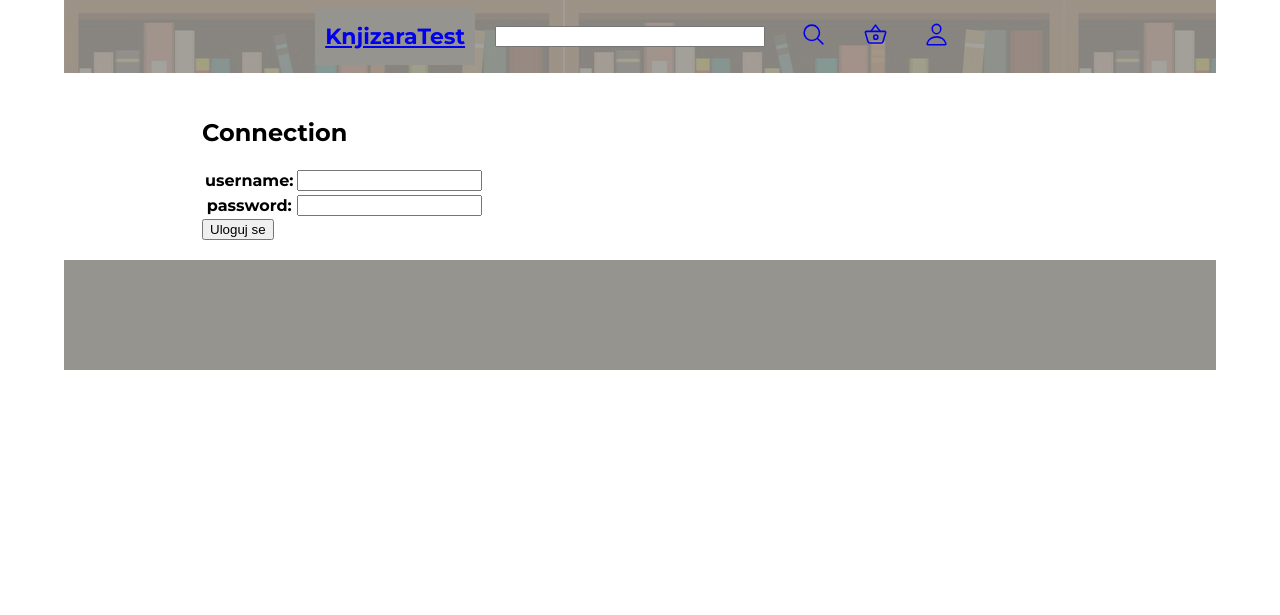
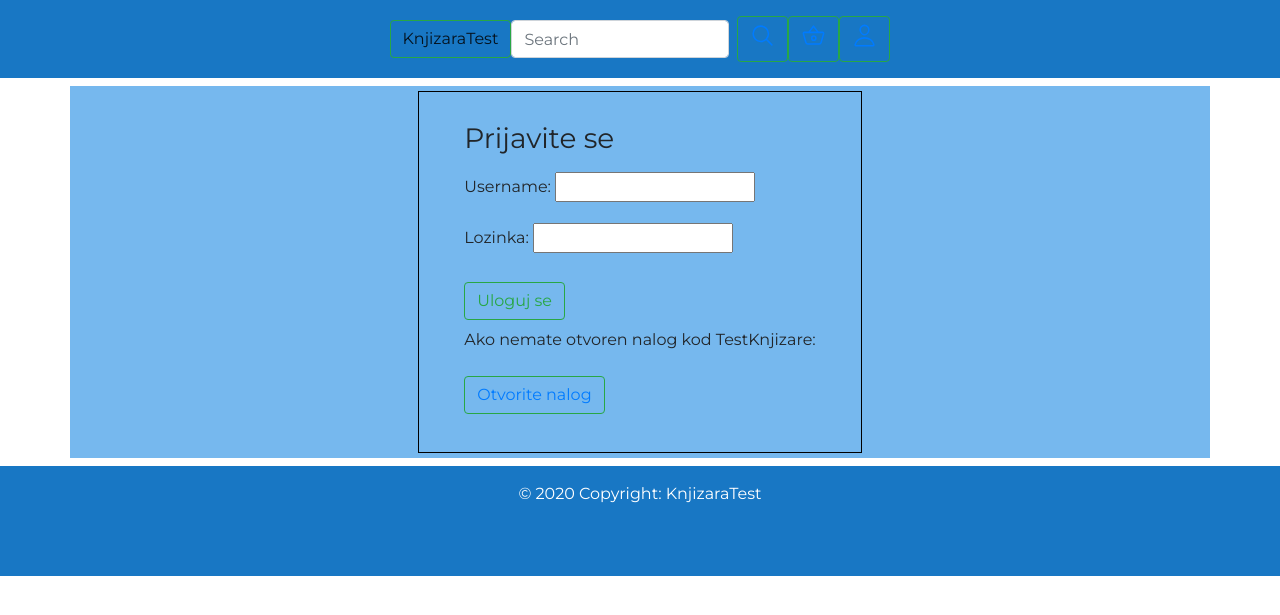
Before and after one commit to uros-5/bookstore, a Django app: page /login?next=/dodavanje_stavke_narudzbine in a window 1280 px wide. Shown: the top 615 px of the page. Run offline with Django 3.2, Linux system fonts and the light colour scheme; some libraries are stand-ins or nearby versions.

Commit message:
promenjen template za podatke korisnika, novi listview za narudzbine korisnika, popunjena baza sa korisnicima za testiranje.

```diff
--- a/Server/settings.py
+++ b/Server/settings.py
@@ -129,6 +129,7 @@ DEFAULT_CHARSET = 'utf-8'
 
 LANGUAGE_CODE = 'en'
 
+AUTH_USER_EMAIL_UNIQUE = True
 
 
 
--- a/TaskRestAPI/models.py
+++ b/TaskRestAPI/models.py
@@ -1,10 +1,13 @@
 from django.db import models
 from django.contrib.auth.models import AbstractUser,User
 from django.utils import timezone
+
+User._meta.get_field('email')._unique = True
 # Create your models here.
 
 class Korisnici(models.Model):
     korisnik = models.OneToOneField(User,on_delete=models.CASCADE)
+    # email = models.EmailField(verbose_name='email address',max_length=255,unique=True)
     ulicaIBroj = models.CharField(max_length=45, verbose_name="ulicaIBroj",null=True,default=None,blank=True)
     brojPoste = models.IntegerField(verbose_name="brojPoste",null=True,blank=True)
     grad = models.CharField(max_length=20, verbose_name="grad",null=True,default=None,blank=True)
@@ -14,7 +17,7 @@ class Korisnici(models.Model):
 
     def __str__(self):
         if(self.is_autor):
-            return str(self.korisnikfirst_name + " " + self.korisnik.last_name)
+            return str(self.korisnik.first_name + " " + self.korisnik.last_name)
         else:
             return self.korisnik.username
 
--- a/TaskRestAPI/urls.py
+++ b/TaskRestAPI/urls.py
@@ -20,6 +20,8 @@ urlpatterns = [
     path(r'login',views.login_korisnika,name="login"),
     path(r'logout',views.logout_korisnika,name="logout"),
 
-    #
-    path(r'lista_korisnika',Korisnici_lista.as_view(),name="lista_korisnika")
+    # informacije korisnika
+    path(r'korisnik_podaci_(?P<pk>\d+)$',Korisnici_podaci.as_view(),name="korisnik_podaci"),
+    path(r'lista_korisnika',Korisnici_lista.as_view(),name="lista_korisnika"),
+    path(r'narudzbine',Korisnici_narudzbine.as_view(),name="narudzbine")
 ]
--- a/TaskRestAPI/views.py
+++ b/TaskRestAPI/views.py
@@ -8,6 +8,7 @@ from django.views.generic import CreateView,ListView,DetailView,UpdateView,Delet
 from TaskRestAPI.models import *
 from django.contrib.auth import authenticate,login,logout
 from django.contrib.auth.mixins import LoginRequiredMixin
+from django.utils.safestring import mark_safe
 # Create your views here.
 
 def index(request):
@@ -26,6 +27,8 @@ def regpage(request):
             username = form.cleaned_data["username"]
             email = form.cleaned_data["email"]
             password = form.cleaned_data["password"]
+            userType = form.cleaned_data["userType"]
+
             novi_korisnik = User.objects.create_user(username=username,
                                                      email=email,
                                                      password=password
@@ -37,12 +40,18 @@ def regpage(request):
 
             korisnik = Korisnici()
             korisnik.korisnik = novi_korisnik
-            korisnik.is_korisnik = True
+
+            if (str(userType) == "korisnik"):
+                korisnik.is_korisnik = True
+            elif (str(userType) == "autor"):
+                korisnik.is_autor = True
             korisnik.save()
             return HttpResponseRedirect(reverse('index'))
         else:
+            print("okkk")
             return render(request,'public/registracija.html',{'form':form})
     else:
+
         form = Registraciona_forma()
         return render(request,'public/registracija.html',{'form':form})
 class Registraciona_forma(forms.Form):
@@ -52,7 +61,10 @@ class Registraciona_forma(forms.Form):
     email = forms.EmailField(label="email")
     password = forms.CharField(label="password",widget=forms.PasswordInput)
     password_bis = forms.CharField(label="password",widget=forms.PasswordInput)
+    CHOICES = (('korisnik', 'korisnik'),
+               ('autor', 'autor'))
 
+    userType = forms.ChoiceField(widget=forms.Select, choices=CHOICES)
     def clean(self):
         cleaned_data = super(Registraciona_forma,self).clean()
         password = self.cleaned_data.get("password")
@@ -78,9 +90,10 @@ class Unos_knjiga_forma(CreateView):
 
     def get_context_data(self, **kwargs):
         context = super(Unos_knjiga_forma, self).get_context_data(**kwargs)
+        korisnici = Korisnici.objects.filter(is_autor=True)
         lista = []
-        for i in range(102,138):
-            lista.append(i)
+        for i in range(len(korisnici)):
+            lista.append(korisnici[i].korisnik_id)
         context['ids'] = lista
         return context
 class Dodavanje_stavki_narudzbine_forma(CreateView):
@@ -101,7 +114,11 @@ class Komentarisanje_knjiga_forma(CreateView):
 
 # login korisnika
 def login_korisnika(request):
-
+    if ("korisnikInfoId" not in request.session.keys()):
+        if ("_auth_user_id" in request.session.keys()):
+            korisnik1 = Korisnici.objects.filter(korisnik_id=request.session["_auth_user_id"])
+            if(len(korisnik1)>0):
+                request.session["korisnikInfoId"] = korisnik1[0].id
     if request.POST:
         print("jeste")
         form = Form_login(request.POST)
@@ -118,13 +135,13 @@ def login_korisnika(request):
                 return HttpResponseRedirect(reverse('index'))
         else:
             print("pogresno")
-            return render(request,'public/login.html',{'form':form})
+            return render(request, 'public/korisnik/login.html', {'form':form})
     else:
         form = Form_login()
-        return render(request,'public/login.html',{'form':form})
+        return render(request, 'public/korisnik/login.html', {'form':form})
 class Form_login(forms.Form):
-    username = forms.CharField(label="username")
-    password = forms.CharField(label="password",widget=forms.PasswordInput)
+    username = forms.CharField(label="Username")
+    password = forms.CharField(label="Lozinka",widget=forms.PasswordInput)
     def clean(self):
         cleaned_data = super(Form_login,self).clean()
         username = self.cleaned_data.get("username")
@@ -136,7 +153,7 @@ class Form_login(forms.Form):
 #logout korisnika
 def logout_korisnika(request):
     logout(request)
-    return render(request,'public/logout.html')
+    return render(request, 'public/korisnik/logout.html')
 
 # za prikaz liste
 class Korisnici_lista(ListView):
@@ -156,4 +173,21 @@ class Korisnici_lista(ListView):
     def get_queryset(self):
         queryset = Korisnici.objects.filter(is_korisnik=True)
         print(queryset.count())
+        print(queryset)
         return queryset
+class Korisnici_podaci(DetailView):
+    model = Korisnici
+    template_name = 'public/korisnik/korisnik_podaci.html'
+
+    def get_context_data(self, **kwargs):
+        context = super(Korisnici_podaci, self).get_context_data(**kwargs)
+        korisnik = Korisnici.objects.get(korisnik_id=self.object.id)
+        context["korisnik"] = korisnik
+        return context
+class Korisnici_narudzbine(ListView):
+    model = Korisnici
+    template_name = 'public/korisnik/narudzbine.html'
+    paginate_by = 5
+    def get_queryset(self):
+        queryset = Korisnici.objects.filter(is_korisnik=True)
+        return queryset
--- a/punibazu.py
+++ b/punibazu.py
@@ -189,7 +189,7 @@ def kreirajNarudzbine():
 def kreirajStavkeNarudzbine():
     for i in range(75):
         knjiga = random.randint(1,140)
-        narudzbina = random.randint(1,36)
+        narudzbina = random.randint(1,34)
         querry = StavkeNarudzbine.objects.filter(knjiga=knjiga, narudzbina=narudzbina)
         if(querry.count()==0):
             stavkeNarudzbine= StavkeNarudzbine()
--- a/templates/public/base.html
+++ b/templates/public/base.html
@@ -1,65 +1,51 @@
 <!DOCTYPE html>
 <html lang="en">
-
 	<head>
 		{% load static %}
 		<title>
 			{% block title_html %}Knjizara test - {% endblock  %}
 		</title>
 		{% block headcss %}
-        <link rel="stylesheet" href='{% static "css/style.css" %}' type="text/css">
+			<meta charset="utf-8">
+			<meta http-equiv="X-UA-Compatible" content="IE=edge">
+			<meta name="viewport" content="width=device-width, initial-scale=1">
+			<!-- The above 3 meta tags *must* come first in the head; any other head content must come *after* these tags -->
+
+			<link rel="stylesheet" href="https://stackpath.bootstrapcdn.com/bootstrap/4.4.1/css/bootstrap.min.css" integrity="sha384-Vkoo8x4CGsO3+Hhxv8T/Q5PaXtkKtu6ug5TOeNV6gBiFeWPGFN9MuhOf23Q9Ifjh" crossorigin="anonymous">
+            <script src="https://code.jquery.com/jquery-3.4.1.slim.min.js" integrity="sha384-J6qa4849blE2+poT4WnyKhv5vZF5SrPo0iEjwBvKU7imGFAV0wwj1yYfoRSJoZ+n" crossorigin="anonymous"></script>
+            <script src="https://stackpath.bootstrapcdn.com/bootstrap/4.4.1/js/bootstrap.min.js" integrity="sha384-wfSDF2E50Y2D1uUdj0O3uMBJnjuUD4Ih7YwaYd1iqfktj0Uod8GCExl3Og8ifwB6" crossorigin="anonymous"></script>
+			<script src="https://cdn.jsdelivr.net/npm/popper.js@1.16.0/dist/umd/popper.min.js" integrity="sha384-Q6E9RHvbIyZFJoft+2mJbHaEWldlvI9IOYy5n3zV9zzTtmI3UksdQRVvoxMfooAo" crossorigin="anonymous"></script>
+
 			<link href="https://fonts.googleapis.com/css?family=Montserrat:400,700" rel="stylesheet">
 			<script src="https://unpkg.com/ionicons@5.0.0/dist/ionicons.js"></script>
+			<link rel="stylesheet" href='{% static "css/style.css" %}' type="text/css">
 		{% endblock %}
 	</head>
 
 	<body>
 
-	<form action="" method="get" accept-charset="utf-8">
-		<header class="main-header">
-            <div><a href="{% url "index" %}">KnjizaraTest</a>
+		<nav class="navbar navbar-light bg-light justify-content-center header-footer-bg-color">
+			  <form class="form-inline">
+				<button class="btn btn-outline-success my-2 my-sm-0" type="submit"><a href="{% url 'index' %}" data-info="logo">KnjizaraTest</a></button>
+				<input class="form-control mr-sm-2" type="search" placeholder="Search" aria-label="Search">
+				<button class="btn btn-outline-success my-2 my-sm-0" type="submit"><a href="{% url 'index' %}"> <ion-icon style="font-size:25px;" name="search-outline"></ion-icon></a></button>
+				<button class="btn btn-outline-success my-2 my-sm-0" type="submit"><a href="{% url "dodavanje_stavke_narudzbine" %}"><ion-icon style="font-size:25px;" name="basket-outline"></ion-icon></a></button>
+				<button class="btn btn-outline-success my-2" type="submit"><a href="{% url "login" %}"><ion-icon style="font-size:25px;" name="person-outline"></ion-icon></a></button>
+			  </form>
+		</nav>
+
+		<div class="container justify-content-center" style="margin-bottom:8px;margin-top:8px;">
+			{% block article_content %}{% endblock %}
 		</div>
-			<div class="main-nav">
-				<ul class="main-nav__items">
-					<li class="main-nav__item">
-						<input style="width:270px;" type="text"/>
-					</li>
-					<li class="main-nav__item">
-						<a href="search.index"> <ion-icon style="font-size:25px;" name="search-outline"></ion-icon></a>
-					</li>
-					<!-- <li class="main-nav__item"> -->
-						<!-- <a href="customers/index.html" style="display:none;"></a> -->
-					<!-- </li> -->
-					<li class="main-nav__item">
-						<a href="{% url "dodavanje_stavke_narudzbine" %}"><ion-icon style="font-size:25px;" name="basket-outline"></ion-icon></a>
-					</li>
-                    {% if user.is_authenticated %}
-                        <li class="main-nav__item main-nav__item--cta">
-						    <a href="{% url "login" %}"><ion-icon style="font-size:25px;" name="person-outline"></ion-icon></a>
-					    </li>
-                        <li class="main-nav__item main-nav__item--cta" style="font-size:15px;">
-                            Ulogovan kao: </br>{{ user.username }}
-                            {% with ulogovan=True %}
-                            {% endwith %}
-                        </li>
-                    {% else %}
-                        <li class="main-nav__item main-nav__item--cta">
-						<a href="{% url "login" %}"><ion-icon style="font-size:25px;" name="person-outline"></ion-icon></a>
-					</li>
-                    {% endif %}
-				</ul>
+
+		<footer class="page-footer font-small blue">
+
+			<div class="footer-copyright text-center py-3 footer-dj">© 2020 Copyright:
+				<a href="#" style="color:white;"> KnjizaraTest</a>
 			</div>
-		</header>
-	</form>
-
-	<section class="article-section">
-	    {% block article_content %}{% endblock %}
-	</section>
-
-	<footer class="section-footer">
 
 		</footer>
+
     </body>
 
-
 </html>
--- a/templates/public/index.html
+++ b/templates/public/index.html
@@ -1,5 +1,6 @@
 {% extends 'public/base.html' %}
 {% load static %}
+
 
 
 
--- /dev/null
+++ b/templates/public/korisnik/login.html
@@ -0,0 +1,88 @@
+{% extends 'public/base.html' %}
+{% load static %}
+
+
+{% block title_html %}
+    {{ block.super }} Login page
+{% endblock %}
+
+{#{% block headcss %}#}
+{#    {{ block.super }}<link rel="stylesheet" href='{% static "css/login.css" %}' type="text/css">#}
+{#{% endblock %}#}
+
+{% block h1 %}
+Login page
+{% endblock %}
+
+{% block article_content %}
+    {% if user.is_authenticated %}
+        <div class="row center-content-color d-flex justify-content-center">
+            <div class="d-flex justify-content-center default-look">
+
+                <div class="col">
+                    <h3>Vas nalog</h3>
+                    <a href="{% url 'korisnik_podaci' request.session.korisnikInfoId %}"><button class="btn btn-outline-success my-2 default-btn">Vasi podaci</button></a><br>
+                    <a href="{% url 'narudzbine' %}"><button class="btn btn-outline-success my-2 default-btn">Naruceno</button></a><br>
+                    <a href="{% url 'registracija' %}"><button class="btn btn-outline-success my-2 default-btn">Utisci</button></a><br>
+                    <a href="{% url 'registracija' %}"><button class="btn btn-outline-success my-2 default-btn">Ocene i misljenja</button></a><br>
+                    <a href="{% url 'registracija' %}"><button class="btn btn-outline-success my-2 default-btn">Odjavljivanje</button></a>
+
+                </div>
+
+            </div>
+        </div>
+{#                <h1>Vas nalog</h1>#}
+{##}
+{#                <div class="korisnik-info korisnik-info__i">#}
+{#                    <a href="{% url "korisnik_podaci" request.session.korisnikInfoId %}">Vasi podaci</a>#}
+{#                </div>#}
+{##}
+{#                <div class="korisnik-info">#}
+{#                    <a href="{% url "logout" %}">Naruceno</a>#}
+{#                </div>#}
+{##}
+{#                <div class="korisnik-info">#}
+{#                    <a href="{% url "logout" %}">Utisci</a>#}
+{#                </div>#}
+{##}
+{#                <div class="korisnik-info">#}
+{#                    <a href="{% url "logout" %}">Ocene i misljenja</a>#}
+{#                </div>#}
+{##}
+{#                <div class="korisnik-info korisnik-info__i">#}
+{#                    <a href="{% url "logout" %}">Odjavljivanje/logout</a>#}
+{#                </div>#}
+
+
+
+{#        </div>#}
+
+    {% else %}
+
+        <div class="row center-content-color d-flex justify-content-center">
+            <form method="post" action="{{ login }}">
+               {% csrf_token %}
+               <div class="d-flex justify-content-center default-look">
+
+                    <div class="col">
+                        <h3>Prijavite se</h3>
+                        <p>
+                            {{ form.as_p }}
+                        </p>
+                        <button class="btn btn-outline-success my-2" type="submit">Uloguj se</button>
+{#                        <input type="submit" class="button" value="Uloguj se"/>#}
+                        <p>Ako nemate otvoren nalog kod TestKnjizare: </p>
+                        <button class="btn btn-outline-success my-2"><a href="{% url 'registracija' %}">Otvorite nalog</a></button>
+                    </div>
+
+               </div>
+
+            </form>
+        </div>
+    {% endif %}
+{% endblock %}
+
+{#            <tr>#}
+{#                <td>Username:<input type="text"/> <br/></td>#}
+{#                <td>Password:<input type="password"/> <br/></td>#}
+{#            </tr>#}
--- a/templates/public/lista_korisnika.html
+++ b/templates/public/lista_korisnika.html
@@ -36,9 +36,9 @@ Korisnici lista
             {% endif %}
             {% for korisnik in object_list %}
                 <tr>
-                    <td>{{ korisnik.first_name }}</td>
-                    <td>{{ korisnik.last_name }}</td>
-                    <td>{{ korisnik.username }}</td>
+                    <td>{{ user.first_name }}</td>
+                    <td>{{ user.last_name }}</td>
+                    <td>{{ user.username }}</td>
                     <td>{{ korisnik.ulicaIBroj }}</td>
                     <td>{{ korisnik.brojPoste }}</td>
                     <td>{{ korisnik.grad }}</td>
--- a/templates/public/login.html
+++ /dev/null
@@ -1,61 +0,0 @@
-{% extends 'public/base.html' %}
-{% load static %}
-
-
-{% block title_html %}
-    {{ block.super }} Login page
-{% endblock %}
-
-{% block headcss %}
-    {{ block.super }}<link rel="stylesheet" href='{% static "css/login.css" %}' type="text/css">
-{% endblock %}
-
-{% block h1 %}
-Login page
-{% endblock %}
-
-{% block article_content %}
-    {% if user.is_authenticated %}
-        <div class="korisnik-infos ">
-                <h1>Vas nalog</h1>
-
-                <div class="korisnik-info korisnik-info__i">
-                    <p>Vasi podaci</p>
-                </div>
-
-                <div class="korisnik-info">
-                    <p>Naruceno</p>
-                </div>
-
-                <div class="korisnik-info">
-                    <p>Utisci</p>
-                </div>
-
-                <div class="korisnik-info">
-                    <p>Ocene i misljenja</p>
-                </div>
-
-                <div class="korisnik-info korisnik-info__i">
-                    <p>Odjavljivanje/logout</p>
-                </div>
-
-
-
-        </div>
-
-    {% else %}
-        <h1>Connection</h1>
-       <form method="post" action="{{ login }}">
-           {% csrf_token %}
-            <table>
-                {{ form.as_table }}
-            </table>
-            <input type="submit" class="button" value="Uloguj se"/>
-       </form>
-    {% endif %}
-{% endblock %}
-
-{#            <tr>#}
-{#                <td>Username:<input type="text"/> <br/></td>#}
-{#                <td>Password:<input type="password"/> <br/></td>#}
-{#            </tr>#}
--- a/templates/static/css/login.css
+++ b/templates/static/css/login.css
@@ -1,7 +1,8 @@
 .korisnik-infos {
-	width:35%;
+	width:28%;
 	border:1px solid black;
 	margin:0 auto;
+    font-size: 18px;
 }
 
 .korisnik-infos h1 {
@@ -14,8 +15,10 @@
 	color:black;
 	background-color:#dddddd;
 	margin:18px auto;
-	padding:10px;
+	padding:20px;
 	vertical-align:middle;
+	border-radius:4px;
+	border: 1px solid rgb(177, 123, 41);
 }
 .korisnik-info__i {
 	background-color:#edc475;
@@ -30,3 +33,35 @@
 	background-color: #bbbbbb;
 	cursor:pointer;
 }
+a {
+	text-decoration: none;
+}
+a:visited {
+	color:black;
+}
+
+label {display:block;}
+
+.bitne-inf-look {
+	background-color: greenyellow;
+	padding:10px;
+	border: 1px solid #ccc;
+	border-radius: 4px;
+	font-size: 14px;
+	margin-bottom:8px;
+	/*width:100%;*/
+}
+.bitne-inf-look__part {
+	background-color: white;
+	margin:5px;
+	border: 2px solid #cccccc;
+	padding:10px;
+}
+.bitne-inf-look__part2 {
+	margin:0px 0px 7px 0px;
+	background-color:white;
+}
+.email-and-user-look {
+	border: 1px solid #cccccc;
+	background-color: #71b24e;
+}
--- a/templates/static/css/style.css
+++ b/templates/static/css/style.css
@@ -1,60 +1,65 @@
-* {
-	box-sizing:border-box;
-}
 body {
     font-family: 'Montserrat', sans-serif;
 	margin:0px;
-	box-sizing:border-box;
 }
 
 
-.main-header {
-	width:90%;
-	background-color:#96948f;
-	padding:8px 16px;
-	margin:0 auto;
-	text-align: center;
-	color:black;
-	background-image:url("../images/forheader.png");
-	background-repeat:repeat-x;
+a[data-info="logo"] {
+	color: #04121e;
+}
+.nova-knjiga {
+	/* width:150px; */
+	background-color:#e0effb !important;
+	border:1px solid black;
+	text-align:center !important;
+	margin-left:2px;
+}
+.nova-knjiga__slika {
+	width:80px;
+	border:1px solid black;
+	text-align:center !important;
+	margin: 0 auto;
+}
+.aktuelne-knjige {
+	display:inline-block;
+	vertical-align:top;
 
 }
-.main-header > div:first-child {
-	display:inline-block;
-	background:#96948f;
-	padding:15px 10px;
-	font-size:22px;
-	font-weight:bold;
-	vertical-align:middle;
-
+.col-sm-6 h6 {
+	padding:8px;
 }
-.main-nav {
-	display:inline-block;
-	vertical-align:middle;
+.nova-knjiga__slika > img {
+	width:80px;
+	height:140px;
 }
-.main-nav__items {
-	margin:0;
-	padding:0;
-	list-style:none;
-	vertical-align:middle;
+.p-2 img {
+	width:140px;
+	height:130px;
 }
-.main-nav__item  {
-	display:inline-block;
-	margin:0 16px ;
-	color:#0e4f1f;
-	vertical-align:middle;
+.top-knjige-wh {
+	width:55px !important;
+	height:70px !important;
 }
-.article-section {
-	width: 70%;
-	margin:15px auto;
-	height:auto;
-	padding:10px;
-	/*border:1px solid black;*/
-	margin-bottom:10px;
+.top-knjige-fs {
+	font-size:14px;
 }
-.section-footer {
-	width:90%;
+.footer-dj {
 	height:110px;
-	background-color:#96948f;
-	margin:0 auto;
+	background-color: #1877c4 !important;
+	color:white;
 }
+.header-footer-bg-color {
+	background-color: #1877c4 !important;
+}
+.center-content-color {
+	background-color: #76b8ee !important;
+}
+/* .i-am-centered { margin: auto; max-width: 300px;} */
+.default-look {
+	border: 1px solid black;
+	padding: 30px;
+	margin:5px;
+}
+.default-btn {
+	width:100%;
+}
```
Also changed, not shown: templates/public/korisnik/korisnik_podaci.html (added, +76 -0 lines), templates/public/korisnik/narudzbine.html (added, +58 -0 lines), templates/public/registracija.html (+75 -2 lines), TaskRestAPI/migrations/0001_initial.py (added), db.sqlite3, templates/public/korisnik/logout.html (renamed from templates/public/logout.html). Lines whose indentation alone changed are shown as unchanged.
